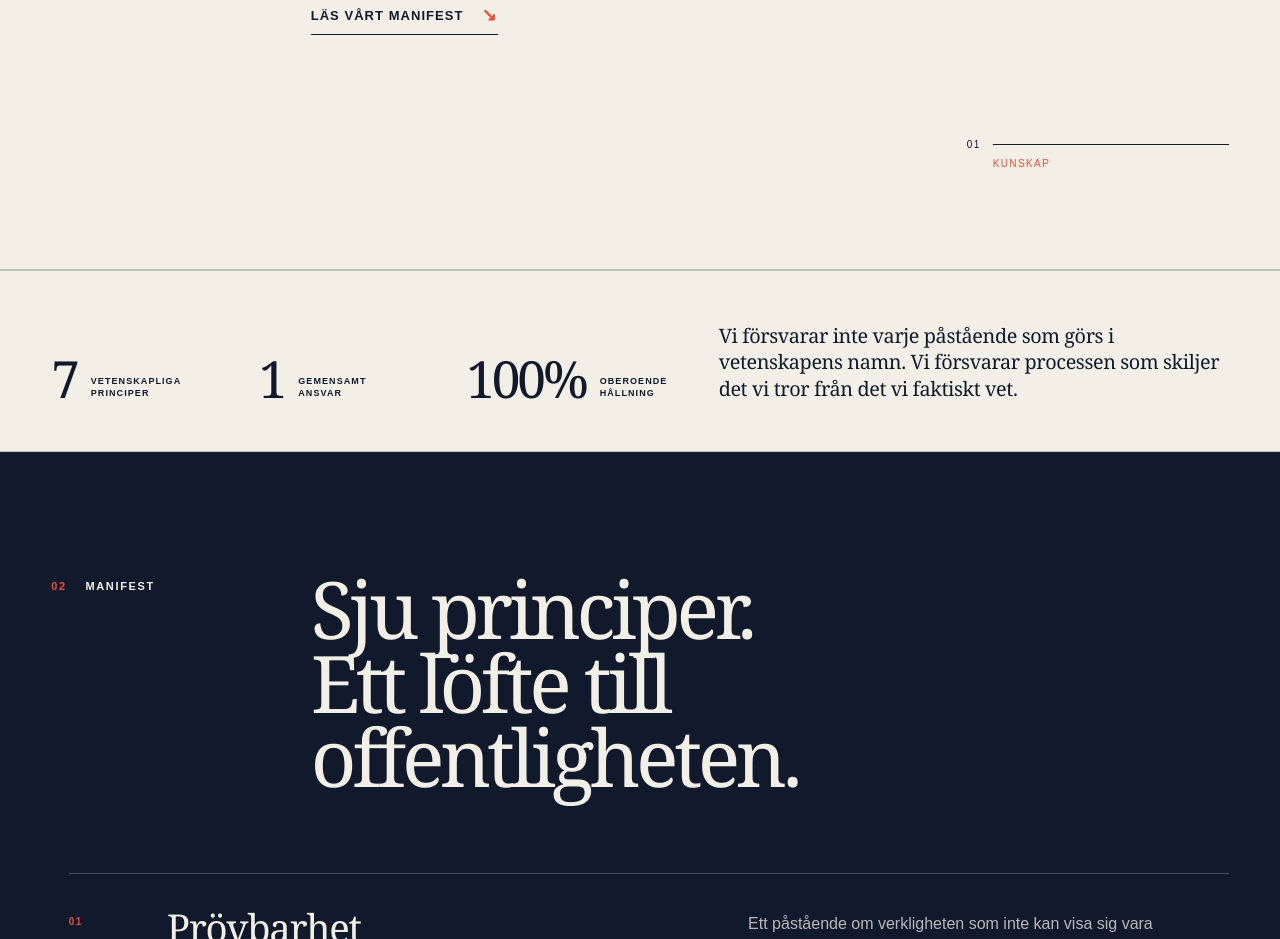
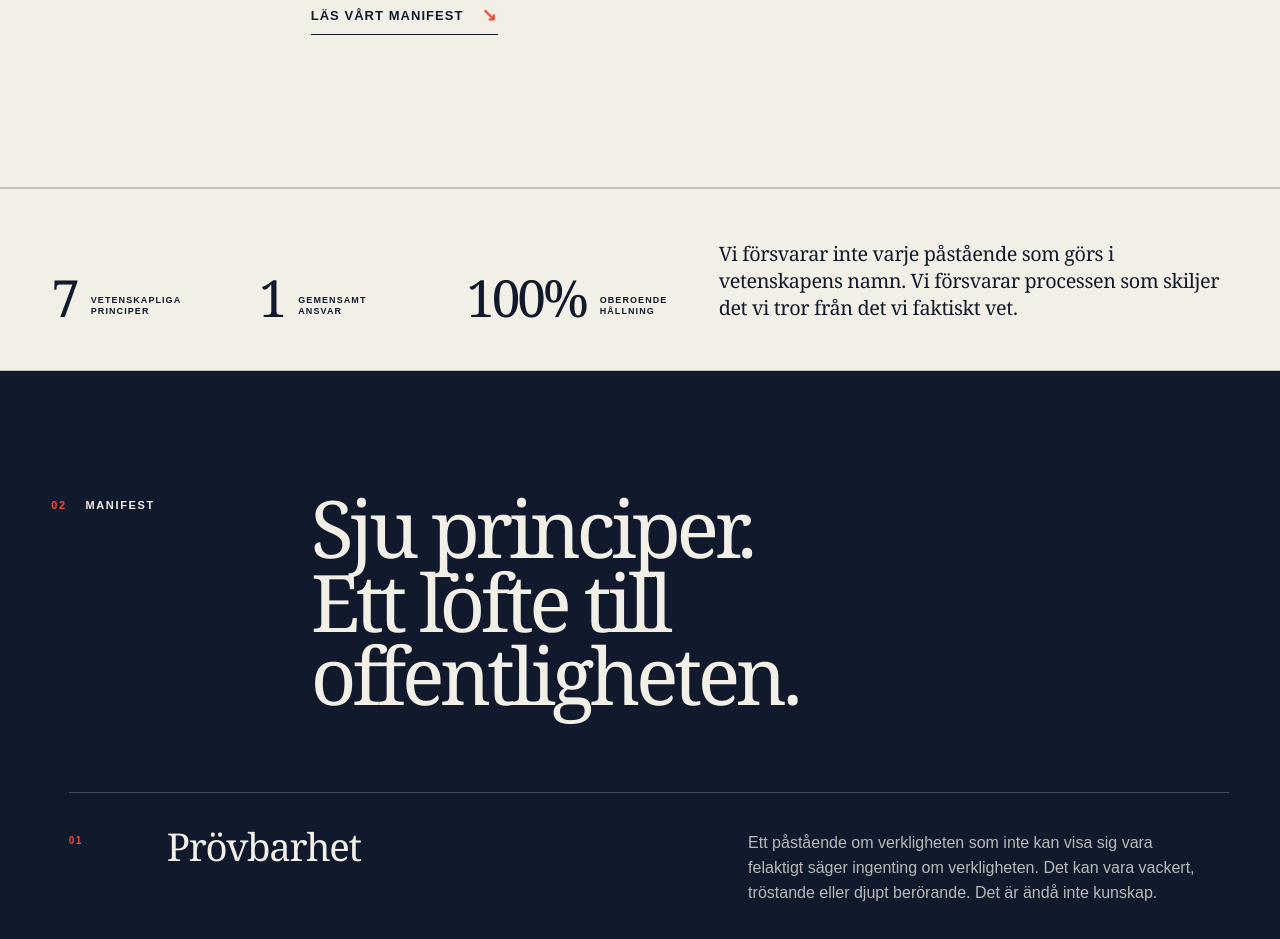
Before and after one commit to Anders-H/vetenskapskriteriet, a plain HTML site: page index.html in a window 1280 px wide. Shown: the part 820-1759 px from the top of the page. Drawn offline with Linux system fonts and the light colour scheme.

Commit message:
Bort med en liten detalj.

```diff
--- a/index.html
+++ b/index.html
@@ -66,12 +66,6 @@
                     Det är en simpel sak att avfärda uppenbar pseudovetenskap som homeopati eller astrologi. Det svåra är att granska den egna yrkeskåren, den egna redaktionen, den egna vännen eller den egna politiska hemvisten. Det är där många tystnar, och det är där tystnad gör mest skada.
                 </p>
                 <a class="text-link" href="https://vetenskapskriteriet.se/manifest/">Läs vårt manifest <span aria-hidden="true">↘</span></a>
-            </div>
-
-            <div class="hero-index" aria-hidden="true">
-                <span>01</span>
-                <span class="hero-index-line"></span>
-                <span>Kunskap</span>
             </div>
         </section>
 
```
